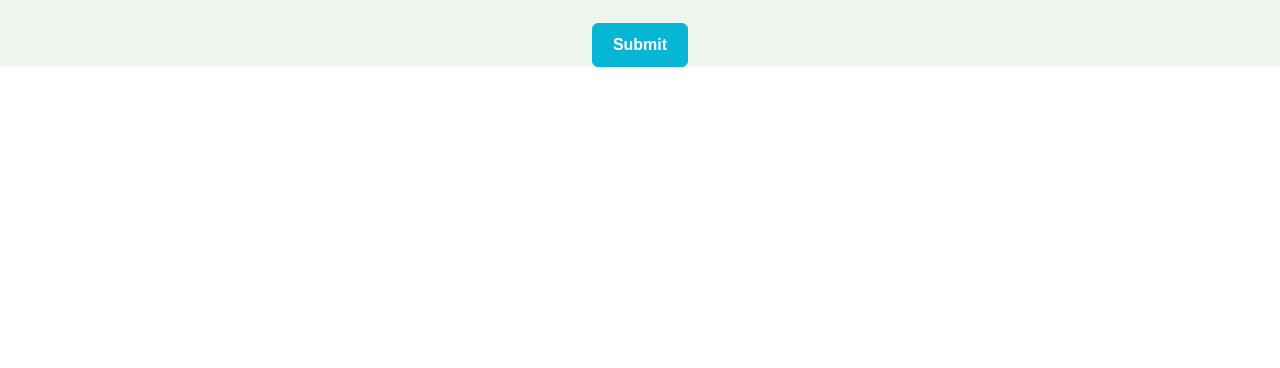
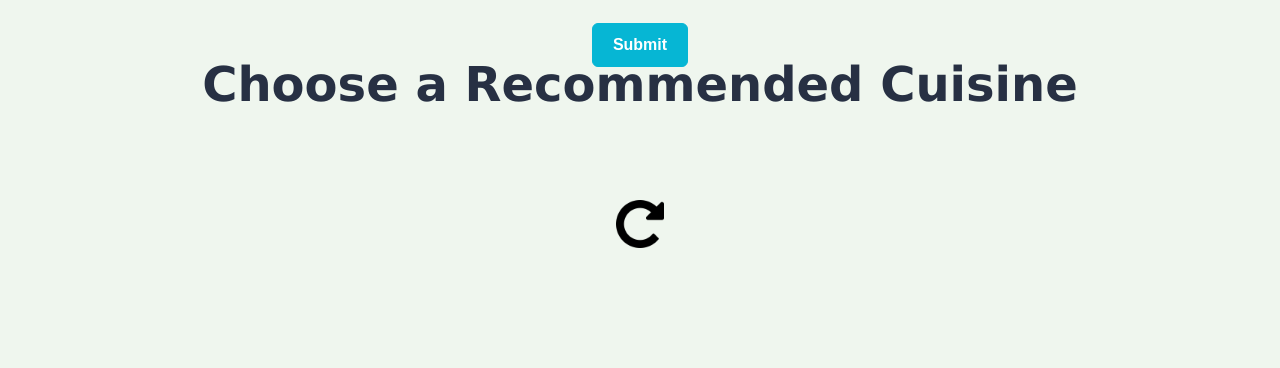
Before and after one commit to alan-w-u/foodease, a React app: page / in a window 1280 px wide. Shown: the part 1568-1936 px from the top of the page. Before the commit the page ends 1635 px from the top, so only its background shows below. Built offline with nearby package versions, Linux system fonts and the light colour scheme; no server answers; a web font is replaced by a local one.

Commit message:
Fixed openai prompts

```diff
--- a/src/App.css
+++ b/src/App.css
@@ -19,10 +19,12 @@ main {
 }
 
 section {
-  width: auto;
-  height: 100%;
+  width: 100%;
+  height: 100vh;
   display: flex;
   flex-direction: column;
+  background-color: var(--mint-green);
+  text-align: center;
   align-items: center;
   /* justify-content: center; */
 }
--- a/src/App.js
+++ b/src/App.js
@@ -51,15 +51,13 @@ function App() {
   //   { name: 'Snack', code: 'SN' }
   // ];
 
-  const [submitted, setSubmitted] = useState(false);
-
   const [cuisine1, setCuisine1] = useState("");
   const [cuisine2, setCuisine2] = useState("");
   const [cuisine3, setCuisine3] = useState("");
   const [dish1, setDish1] = useState("");
   const [dish2, setDish2] = useState("");
   const [dish3, setDish3] = useState("");
-  const [dishChosen, setDishChosen] = useState(false);
+  const [cuisineLoaded, setCuisineLoaded] = useState(false);
 
   const [cuisineChosen, setCuisineChosen] = useState(false);
   const [chosenCuisine, setChosenCuisine] = useState("");
@@ -117,7 +115,6 @@ function App() {
         </div>
         <a href="#recommended">
           <Button label="Submit" onClick={() => {
-            setSubmitted(true);
             createChat(weather.name, temperature, peopleType.name, numberOfPeople, mealType, additionalInfo)
             .then((res) => {
               setCuisine1(res[0]);
@@ -126,20 +123,24 @@ function App() {
               setDish2(res[3]);
               setCuisine3(res[4]);
               setDish3(res[5]);
-              setDishChosen(true);
+              setCuisineLoaded(true);
             });
           }} />
         </a>
-        {
-          submitted?
+      </section>
       <section id="recommended">
         <h2>Choose a Recommended Cuisine</h2>
         {
-            dishChosen ?
+          cuisineLoaded ?
           <div className="choices">
             <Cuisine cuisine={cuisine1} dish={dish1} callback={cuisineChoice} />
             <Cuisine cuisine={cuisine2} dish={dish2} callback={cuisineChoice} />
             <Cuisine cuisine={cuisine3} dish={dish3} callback={cuisineChoice} />
+          </div>
+          : <></>
+        }
+        <a href="#filters"><img src={refresharrow} href="#filters" className="refresh" alt="refresharrow" /></a>
+      </section>
       <section id="restaurant">
         <h2>Restaurant</h2>
         {
@@ -150,14 +151,6 @@ function App() {
         <h2>Directions</h2>
       </section>
     </div>
-            : <></>
-          }
-          <a href="#filters"><img src={refresharrow} href="#filters" className="refresh" alt="refresharrow" /></a>
-        </section>
-          : <></>
-        }
-      </section>
-    </div>
   );
 }
 
--- a/src/openai.js
+++ b/src/openai.js
@@ -8,7 +8,8 @@ export async function createChat(weather, temperature, peopleType, numberOfPeopl
         " I am going with " + peopleType + ", and there are " + numberOfPeople + " of us." +
         " Some additional information: " + additionalInfo + "." +
         " Please recommend me 3 different dishes from 3 cuisines." +
-        " Only output the cuisine and dish pairs as a single string in the form of - 'cuisine1-dish1;cuisine2-dish2;cuisine3-dish3'";
+        " Only output the cuisine and dish pairs as a single string in the form of - 'cuisine1-dish1;cuisine2-dish2;cuisine3-dish3'" +
+        " DO NOT saying ANTYHING ELSE except the format I specified, which to reiterate, is - 'cuisine1-dish1;cuisine2-dish2;cuisine3-dish3'";
     console.log(prompt);
 
     const response = await fetch("https://api.openai.com/v1/chat/completions", {
@@ -20,6 +21,12 @@ export async function createChat(weather, temperature, peopleType, numberOfPeopl
         body: JSON.stringify({
             "model": "gpt-3.5-turbo",
             "messages": [
+              {
+                "role": "system",
+                "content": "I am going to send you a prompt to as you to choose a cuisine and dish for me based on parameters given." +
+                "Only output the cuisine and dish pairs as a single string in the form of - 'cuisine1-dish1;cuisine2-dish2;cuisine3-dish3'" +
+                " DO NOT saying ANTYHING ELSE except the format I specified, which to reiterate, is - 'cuisine1-dish1;cuisine2-dish2;cuisine3-dish3'"
+              },
               {
                 "role": "user",
                 "content": prompt
```
Lines whose indentation alone changed are shown as unchanged.
